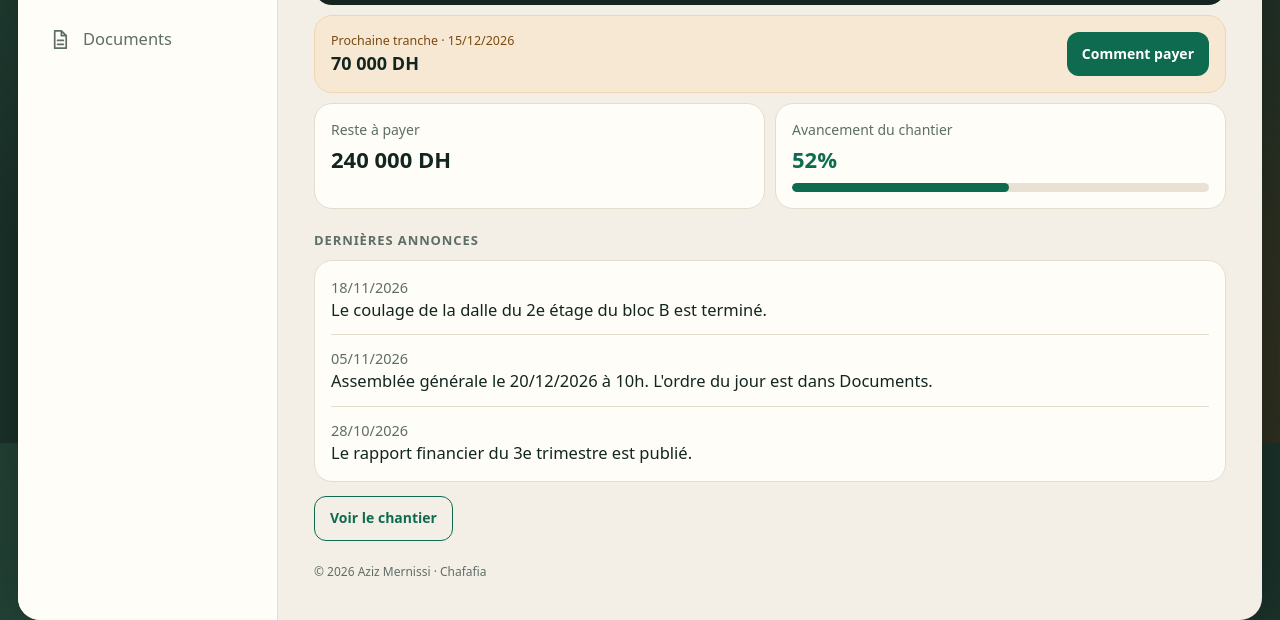
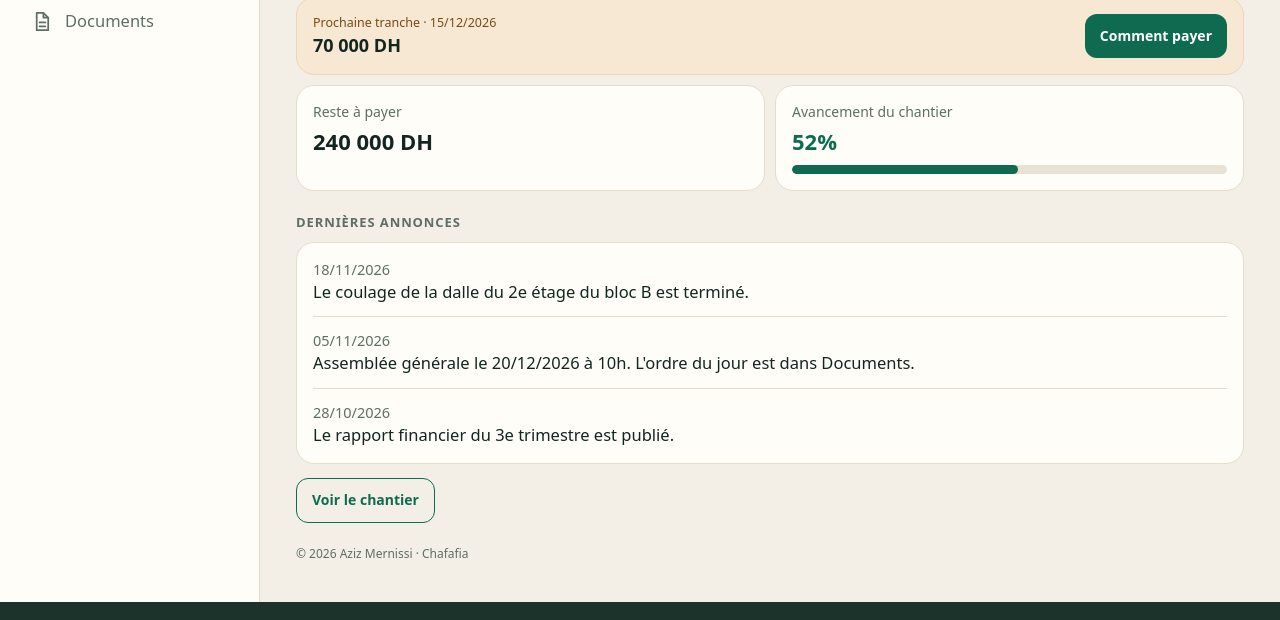
Before and after one commit to abouali50/chafafia, a plain HTML site: page index.html in a window 1280 px wide. Shown: the part 357-977 px from the top of the page. Drawn offline with Linux system fonts and the light colour scheme.

Commit message:
Affichage ordinateur : plein écran, sans marge

```diff
--- a/index.html
+++ b/index.html
@@ -153,8 +153,8 @@ nav button.on{color:var(--green);font-weight:700}
 footer{text-align:center;font-size:12px;color:var(--muted);padding:22px 0 0}
 /* ---- Ordinateur : menu à gauche, contenu large ---- */
 @media (min-width: 900px){
-  body{padding:18px}
-  .app{max-width:1640px;min-height:calc(100vh - 36px);border-radius:22px;overflow:hidden;
+  body{padding:0}
+  .app{max-width:none;min-height:100vh;border-radius:0;box-shadow:none;
     display:grid;grid-template-columns:260px 1fr;grid-template-rows:auto auto 1fr}
   header{grid-column:1/-1;padding:18px 28px;display:flex;align-items:center;justify-content:space-between;gap:24px}
   header .bar{flex:1;order:1}
```
